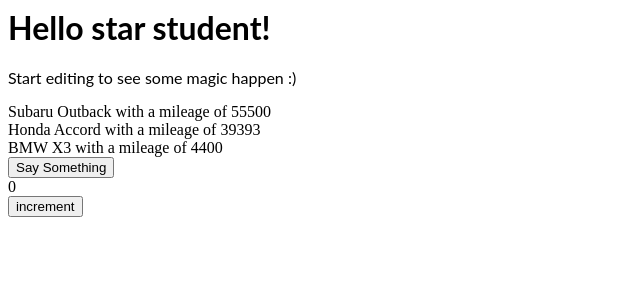
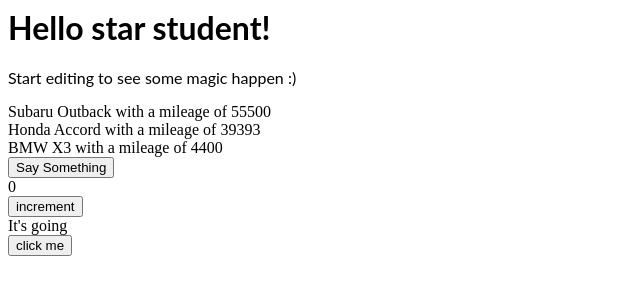
Before and after one commit to caglarcataloglu/angular-ivy-sololearn, an Angular app: page / in a window 1280 px wide. Shown: the top 300 px of the page, without its empty margins (0-640 px from the left). Built offline with nearby package versions, Linux system fonts and the light colour scheme.

Commit message:
2 files modified

```diff
--- a/src/app/app.component.html
+++ b/src/app/app.component.html
@@ -15,3 +15,7 @@
 </div>
   <button (click)="increment()"> increment </button>
 </div>
+<div class="display">
+{{phrase}}
+</div>
+<button (click)="update()"> click me </button>
--- a/src/app/app.component.ts
+++ b/src/app/app.component.ts
@@ -1,19 +1,18 @@
 import { Component, VERSION } from '@angular/core';
 import { Car } from './car';
-import { TransportationService} from './transportation.service';
+import { TransportationService } from './transportation.service';
 @Component({
   selector: 'my-app',
   templateUrl: './app.component.html',
   styleUrls: ['./app.component.css'],
 })
 export class AppComponent {
-
   cars: Car[];
-  constructor(private transportationService: TransportationService){
-  this.cars=this.transportationService.getCars()
+  constructor(private transportationService: TransportationService) {
+    this.cars = this.transportationService.getCars();
   }
 
-    name = 'star student';
+  name = 'star student';
 
   speak() {
     const sentence = this.name;
@@ -24,6 +23,10 @@
   }
   counter = 0;
   increment() {
-  this.counter++;
+    this.counter++;
+  }
+  phrase = "It's going";
+  update() {
+    this.phrase += ' ..and going';
+  }
 }
-}
```
